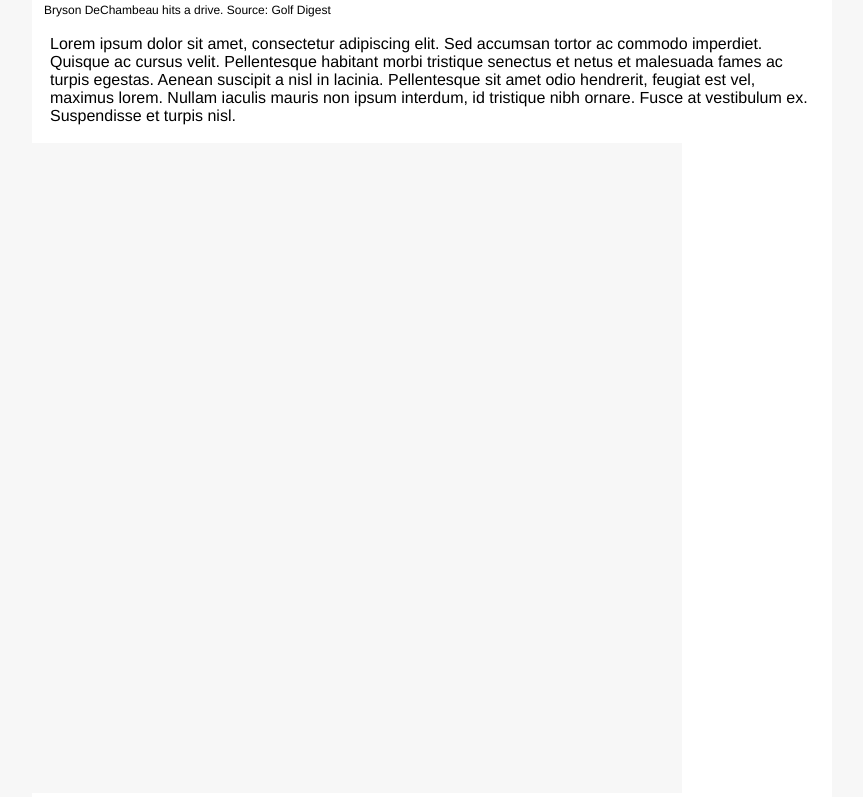
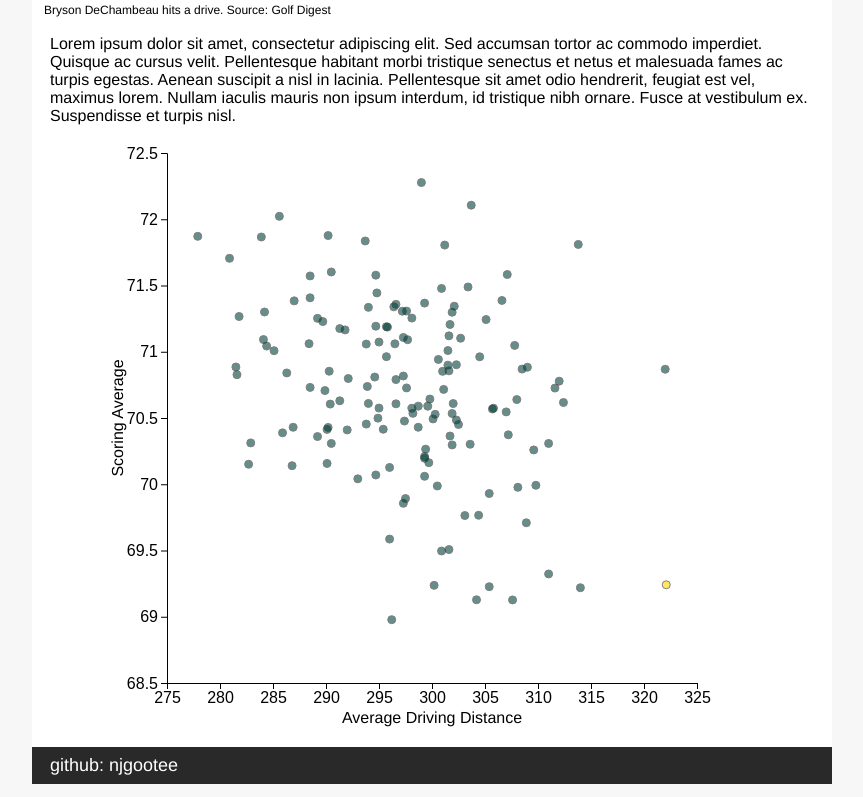
Before and after one commit to njgootee/bryson_dechambeau, a plain HTML site: page index.html in a window 1280 px wide. Shown: the part 714-1511 px from the top of the page, without its empty margins (208-1071 px from the left). Drawn offline with nearby package versions, Linux system fonts and the light colour scheme; no server answers.

Commit message:
Add files via upload

```diff
--- a/index.html
+++ b/index.html
@@ -6,20 +6,21 @@
     <meta name="viewport" content="width=device-width, initial-scale=1.0">
     <meta name="author" content="Nathan Gootee">
     <meta charset="UTF-8">
-    <script src = 'https://d3js.org/d3.v5.min.js'></script>
 </head>
+
+<script src = 'https://d3js.org/d3.v5.min.js'></script>
 
 <body onload='init()'>
     <div id = "header">
-        <h1 class = "blocktext">Bryson DeChambeau: Drive for Dough</h1>
+        <h1 class = "blocktext">Bryson DeChambeau:<br>Drive for Dough</h1>
     </div>
 
     <div id = "description">
-        <p class = desc>Nathan Gootee | July 2021</p>
+        <p class = desc>Nathan Gootee | July 2021 | University of Illinois | CS416: Data Visualization</p>
     </div>
 
     <div id = "centered_img">
-    <img src="dechambeau_drive.jpeg" alt="Bryson DeChambeau driving" style='height: 100%; width: 100%; object-fit: contain'>
+        <img src="dechambeau_drive.jpeg" alt="Bryson DeChambeau driving" style='height: 100%; width: 100%; object-fit: contain'>
     </div>
 
     <div id = "caption">
@@ -34,12 +35,99 @@
             Nullam iaculis mauris non ipsum interdum, id tristique nibh ornare. Fusce at vestibulum ex. Suspendisse et turpis nisl.
         </p>
     </div>
-    <div id = "chart">
-        <svg width = 650 height = 650></svg>
+
+    <div id="chart" align="center"></div>
+
+    <div id="description">
+        <p class = desc>github: njgootee</p>
     </div>
+
     <script>
         async function init(){
-            const data =  await d3.csv("https://github.com/njgootee/pga_data/blob/main/pga_tour_stats_2020_clean.csv")
+            //load data
+            const data =  await d3.csv("https://njgootee.github.io/bryson_dechambeau/pga_tour_stats_2020_clean.csv")
+
+            //set margins, width, height
+            var margin = {top: 10, right: 60, bottom: 60, left: 60},
+                width = 650 - margin.left - margin.right,
+                height = 600 - margin.top - margin.bottom;
+
+            //append svg to chart div
+            var svg = d3.select("#chart")
+                .append("svg")
+                    .attr("width", width + margin.left + margin.right)
+                    .attr("height", height + margin.top + margin.bottom)
+                    .attr("class","chart_area")
+                .append("g")
+                    .attr("transform","translate(" + margin.left + "," + margin.top + ")");
+
+            //set x and y scales
+            var xs = d3.scaleLinear().domain([275.0,325.0]).range([0,width]);
+            var ys = d3.scaleLinear().domain([68.5,72.5]).range([height,0]);
+
+            // append tooltip box
+            var tooltip = d3.select("#chart")
+                .append("div")
+                    .attr("class", "tooltip")
+
+            var mouseover = function(d) {
+                tooltip
+                    .style("opacity", 1)
+            }
+
+            var mousemove = function(d) {
+                tooltip
+                    .style("left", (d3.event.pageX + 16) + "px")
+                    .style("top", (d3.event.pageY + 16) + "px")
+                    .html(d.PLAYER_NAME + "<br> Average Driving Distance: " + d.TEE_AVG_DRIVING_DISTANCE + "<br> Scoring Average: " + parseFloat(d.SCORING_AVG_OVERALL).toFixed(2))
+            }
+
+            var mouseleave = function(d) {
+                tooltip
+                    .transition()
+                    .duration(200)
+                    .style("opacity", 0)
+            }
+
+            //append data as scatter plot
+            svg.append("g")
+                .selectAll("circle").data(data).enter().append("circle")
+                    .attr("cx", function(d){return xs(d.TEE_AVG_DRIVING_DISTANCE);})
+                    .attr("cy", function(d){return ys(d.SCORING_AVG_OVERALL);})
+                    .attr("r", 4)
+                .on("mouseover", mouseover)
+                .on("mousemove", mousemove)
+                .on("mouseleave", mouseleave)
+                .filter(function(d){return d.PLAYER_NAME == "Bryson DeChambeau"})
+                    .style("fill", "gold");
+
+            //append y axis
+            svg.append("g")
+                .call(d3.axisLeft(ys).tickFormat(d3.format("~s")));
+
+            //append x axis
+            svg.append("g")
+                .attr("transform","translate(0," + height + ")")
+                .call(d3.axisBottom(xs).tickFormat(d3.format("~s")));
+
+            //append y axis title
+            svg.append("text")
+                .attr("transform", "rotate(-90)")
+                .attr("y", 0 - margin.left)
+                .attr("x",0 - (height / 2))
+                .attr("dy", "16px")
+                .style("text-anchor", "middle")
+                .style("font-size", "16px")
+                .style("font-family", "Helvetica, sans-serif")
+                .text("Scoring Average");
+
+            //append x axis title
+            svg.append("text")
+                .attr("transform","translate(" + (width/2) + " ," + (height + margin.top + margin.bottom/2) + ")")
+                .style("text-anchor", "middle")
+                .style("font-size", "16px")
+                .style("font-family", "Helvetica, sans-serif")
+                .text("Average Driving Distance");
         }
     </script>
 </body>
```
